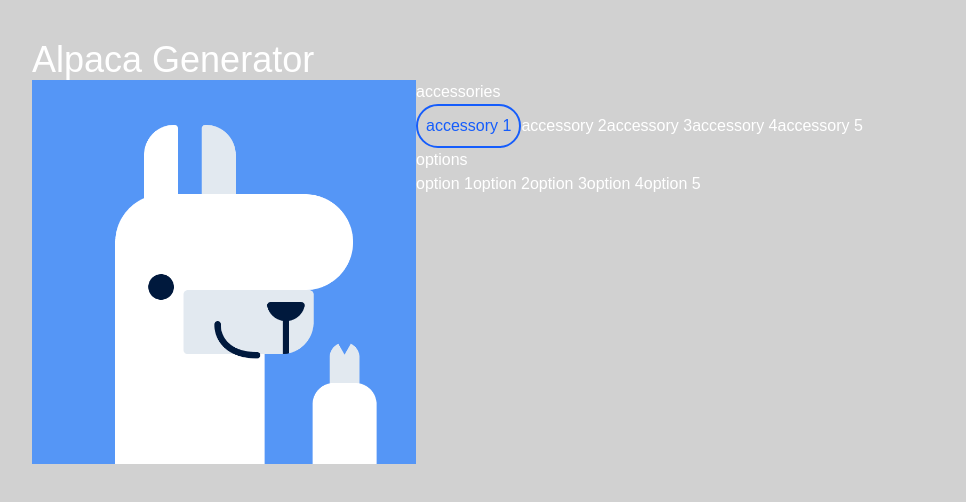
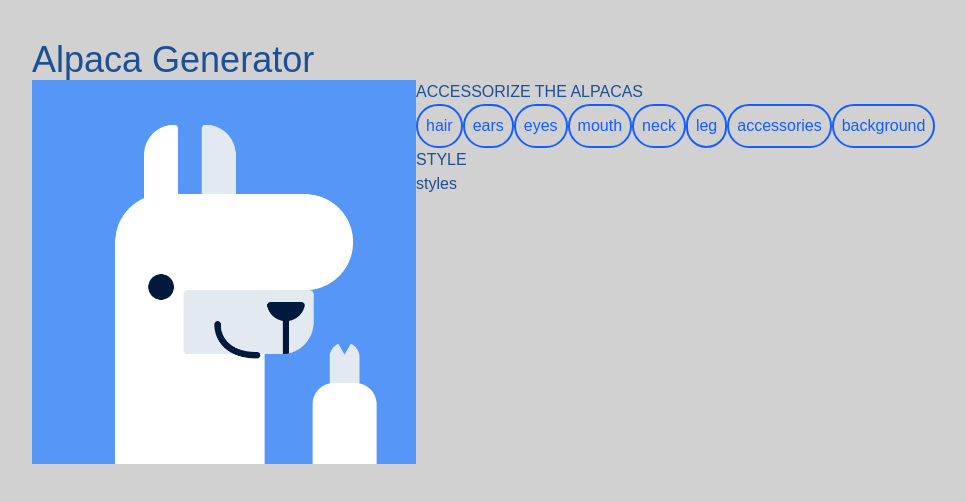
Before and after one commit to 8055-NVW/Image-Generator, a Next.js app: page / in a window 1280 px wide. Shown: the top 502 px of the page, without its empty margins (8-974 px from the left). Built offline with nearby package versions, Linux system fonts and the light colour scheme.

Commit message:
working on buttonPanel.tsx to populate the constants

```diff
--- a/src/app/globals.css
+++ b/src/app/globals.css
@@ -2,7 +2,7 @@
 
 :root {
   --background: #d1d1d1;
-  --foreground: #ffffff;
+  --foreground: #1c4f93;
 }
 
 
--- a/src/components/AlpacaGenerator.tsx
+++ b/src/components/AlpacaGenerator.tsx
@@ -1,7 +1,5 @@
 "use client";
-
-
-
+import ButtonPanel from "./ButtonPanel";
 
 export default function AlpacaGenerator() {
 
@@ -69,26 +67,7 @@ export default function AlpacaGenerator() {
                         {/* alpaca image will go here */}
                     </div>
                 </div>
-                <div>
-                    <div>
-                        {/* accessories */}
-                        <p>accessories</p>
-                        <button className="p-2 text-blue-600 border-2 border-blue-600 hover:border-3 rounded-full cursor-pointer">accessory 1</button>
-                        <button>accessory 2</button>
-                        <button>accessory 3</button>
-                        <button>accessory 4</button>
-                        <button>accessory 5</button>
-                    </div>
-                    <div>
-                        {/* options */}
-                        <p>options</p>
-                        <button>option 1</button>
-                        <button>option 2</button>
-                        <button>option 3</button>
-                        <button>option 4</button>
-                        <button>option 5</button>
-                    </div>
-                </div>
+                <ButtonPanel />
             </div>
         </div>
 
--- a/src/components/Button.tsx
+++ /dev/null
@@ -1,16 +0,0 @@
-"use client"
-
-interface ButtonProps extends React.ButtonHTMLAttributes<HTMLButtonElement> {
-    active: boolean
-}
-
-export default function Button(props: ButtonProps) {
-    const {active, ...restProps} = props
-
-    return (
-        <button
-        onClick={restProps.onClick}
-        className="p-2 text-blue-600 border-2 border-blue-600 hover:border-3 rounded-full cursor-pointer"
-        />
-    )
-}
--- /dev/null
+++ b/src/components/ButtonPanel.tsx
@@ -0,0 +1,47 @@
+"use client"
+import { ATTRIBUTE_MAP, ATTRIBUTES } from "@/constants/imageAttributes"
+
+interface ButtonProps extends React.ButtonHTMLAttributes<HTMLButtonElement> {
+
+}
+
+export default function ButtonPanel(props: ButtonProps) {
+    const { ...restProps } = props
+
+    const arr1 = ATTRIBUTES
+
+    const arr2 = ATTRIBUTE_MAP.map(obj => obj.values)
+
+    const test = arr1.map((item, index) => {
+        console.log(`${index}. ${item} `)
+    })
+
+    console.log('arr2--->', arr2)
+    console.log(test)
+
+    return (
+        <div>
+            <div>
+                <h2>ACCESSORIZE THE ALPACAS</h2>
+                {ATTRIBUTES.map((attribute, index) =>
+
+                     (
+                            <button
+                                onClick={restProps.onClick}
+                                className="p-2 text-blue-600 border-2 border-blue-600 hover:border-3 rounded-full cursor-pointer"
+                                value={index}
+                                key={index}
+                                title={attribute}
+                            >
+                                {attribute}
+                            </button>
+                    )
+                )}
+            </div>
+            <div>
+                <h2>STYLE</h2>
+                <button>styles</button>
+            </div>
+        </div>
+    )
+}
--- a/src/constants/imageAttributes.ts
+++ b/src/constants/imageAttributes.ts
@@ -1,4 +1,12 @@
-//create maps for
+//create maps for each accessory
+const ACCESSORIES_MAP = {
+    default: "",
+    flower: "flower",
+    earings: "earings",
+    glasses: "glasses",
+    headphones: "headphones"
+}
+
 const HAIR_MAP = {
     default: "default",
     bang: "bang",
@@ -8,10 +16,49 @@ const HAIR_MAP = {
     quiff: "quiff"
 }
 
+const EYES_MAP = {
+    default: "default",
+    angry: "angry",
+    naughty: "naughty",
+    panda: "panda",
+    smart: "smart",
+    star: "star",
+}
+
+const MOUTH_MAP = {
+    default: "default",
+    astonished: "astonished",
+    eating: "eating",
+    laugh: "laugh",
+    tongue: "tongue",
+}
+
+const LEG_MAP = {
+    default: "",
+    bubbleTea: "bubblke-tea",
+    cookie: "cookie",
+    gameconsole: "game-console",
+    tiltForward: "tilt-forward",
+    tiltBackward: "tilt-backward"
+}
+
+const EARS_MAP = {
+    default: "default",
+    tiltBackward: "tilt-backward",
+    tiltForward: "tilt-forward",
+}
+
+const NECK_MAP = {
+    default: "default",
+    bendBackward: "bend-backward",
+    bendForward: "bend-forward",
+    thick: "thick",
+}
+
 //create an object of all attributes as keys
 const ATTRIBUTE_KEY_MAP = {
     nose: "nose",
-    mount: "mouth",
+    mouth: "mouth",
     neck: "neck",
     leg: "leg",
     hair: "hair",
@@ -21,11 +68,52 @@ const ATTRIBUTE_KEY_MAP = {
     accessories: "accessories"
 }
 
-// we need to export the atrtribute in an an objectg that can be itersated through
-export const ATTRIBUTE_MAP = {
-  [ATTRIBUTE_KEY_MAP.hair]: {
-    key: "hair",
-    text: "Hair",
-    values : Object.values(HAIR_MAP)
-  }
-}
+// we need to export the atrtribute in an an objectg that can be iterated through
+export const ATTRIBUTE_MAP = [
+    {
+        key: "hair",
+        text: "Hair",
+        values: Object.values(HAIR_MAP)
+    },
+    // [ATTRIBUTE_KEY_MAP.accessories]: {
+    //     key: "accessories",
+    //     text: "Accessories",
+    //     values: Object.values(ACCESSORIES_MAP),
+    //   },
+    //   [ATTRIBUTE_KEY_MAP.leg]: {
+    //     key: "leg",
+    //     text: "Leg",
+    //     values: Object.values(LEG_MAP),
+    //   },
+    //   [ATTRIBUTE_KEY_MAP.eyes]: {
+    //     key: "eyes",
+    //     text: "Eyes",
+    //     values: Object.values(EYES_MAP),
+    //   },
+    //   [ATTRIBUTE_KEY_MAP.mouth]: {
+    //     key: "mouth",
+    //     text: "Mouth",
+    //     values: Object.values(MOUTH_MAP),
+    //   },
+    //   [ATTRIBUTE_KEY_MAP.ears]: {
+    //     key: "ears",
+    //     text: "Ears",
+    //     values: Object.values(EARS_MAP),
+    //   },
+    //   [ATTRIBUTE_KEY_MAP.neck]: {
+    //     key: "neck",
+    //     text: "Neck",
+    //     values: Object.values(NECK_MAP),
+    //   },
+    ]
+
+export const ATTRIBUTES = [
+    ATTRIBUTE_KEY_MAP.hair,
+    ATTRIBUTE_KEY_MAP.ears,
+    ATTRIBUTE_KEY_MAP.eyes,
+    ATTRIBUTE_KEY_MAP.mouth,
+    ATTRIBUTE_KEY_MAP.neck,
+    ATTRIBUTE_KEY_MAP.leg,
+    ATTRIBUTE_KEY_MAP.accessories,
+    ATTRIBUTE_KEY_MAP.background,
+]
--- /dev/null
+++ b/src/constants/theme.ts
@@ -0,0 +1,28 @@
+const theme = {
+    colors: {
+      red50: "#e85e23",
+      red60: "#cb4c15",
+      red70: "#9f370a",
+      yellow50: "#fcd33f",
+      yellow60: "#e6b60d",
+      yellow70: "#cf8e10",
+      blue40: "#8bb7f9",
+      blue50: "#5596f6",
+      blue60: "#2a7bf4",
+      blue70: "#2a5ca7",
+      green50: "#9fd966",
+      green60: "#74bd29",
+      green70: "#6a9440",
+      darkblue30: "#7a8faf",
+      darkblue50: "#002966",
+      darkblue70: "#00193d",
+      white: "#fff",
+      grey10: "#f9f9f9",
+      grey20: "#f1f1f1",
+      grey40: "#ccc",
+      grey70: "#666",
+      grey80: "#333",
+    },
+  }
+
+  export default theme
```
